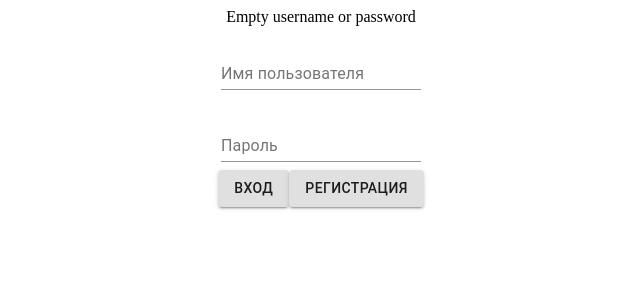
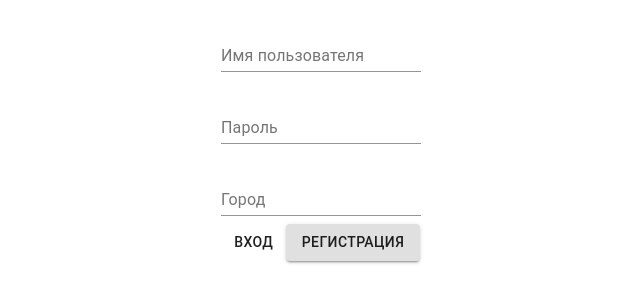
Before and after one commit to blurtech/trasher-frontend, a React (Create React App) app: page / in a window 1280 px wide. Both pictures are taken after a click on the button "РЕГИСТРАЦИЯ". Shown: the top 302 px of the page, without its empty margins (319-959 px from the left). Built offline with nearby package versions, Linux system fonts and the light colour scheme; what react-geolocated would draw is missing.

Commit message:
Fix auth

```diff
--- a/src/App.module.scss
+++ b/src/App.module.scss
@@ -1,5 +1,6 @@
 .App {
   text-align: center;
+  font-family: "Roboto", "Helvetica", "Arial", sans-serif;
 
   &Logo {
     height: 40vmin;
--- a/src/classes/services/api/UserApi.ts
+++ b/src/classes/services/api/UserApi.ts
@@ -5,17 +5,19 @@ import { IFetch } from '../../models/IFetch';
 const url = 'https://dev.api.trasher.blur.tech/user/';
 
 export const register = async (user: IUser): Promise<IFetch<IUser>> => {
+  user.role = 'admin';
+  console.log(user);
   const result = await axios.post(url + `register`, user);
   return {
-    items: result.data || [],
-    total: result.data.length || 0,
+    items: result.data.data || [],
+    total: result.data.data.length || 0,
   };
 };
 
 export const auth = async (user: IUser): Promise<IFetch<IUser>> => {
-    const result = await axios.post(url, user);
-    return {
-        items: result.data || [],
-        total: result.data.length || 0,
-    };
+  const result = await axios.post(url, user);
+  return {
+    items: result.data.data || [],
+    total: result.data.data.length || result,
+  };
 };
--- a/src/components/Auth.tsx
+++ b/src/components/Auth.tsx
@@ -4,7 +4,13 @@ import styles from './Auth.module.scss';
 import { IUser } from '../classes/models/IUser';
 import { register, auth } from '../classes/services/api/UserApi';
 
+enum Form {
+  Login = 'login',
+  Register = 'register',
+}
+
 const Auth = () => {
+  const [form, setForm] = React.useState<Form>(Form.Login);
   const [user, setUser] = React.useState<IUser | undefined>(undefined);
   const [message, setMessage] = React.useState<string | undefined>(undefined);
 
@@ -37,33 +43,73 @@ const Auth = () => {
         margin="normal"
         onChange={handleChange}
       />
+      {form === 'register' ? (
+        <>
+          <TextField
+            name="city"
+            label="Город"
+            className={styles.textField}
+            margin="normal"
+            onChange={event =>
+              user
+                ? setUser(
+                    Object.assign(user, {
+                      address: {
+                        [event.target.name]: event.target.value,
+                      },
+                    })
+                  )
+                : setUser({
+                    address: {
+                      [event.target.name]: event.target.value,
+                    },
+                  })
+            }
+          />
+        </>
+      ) : (
+        <></>
+      )}
       <div className={styles.AuthButtons}>
+        {form === 'login' ? (
           <Button
             variant="contained"
             className={styles.button}
             onClick={() => {
-            console.log(user);
               setMessage(undefined);
               user && user.username && user.password
-              ? auth(user).then(result => console.log(result))
+                ? auth(user).then(result => setUser(result.items))
                 : setMessage('Empty username or password');
             }}
           >
             Вход
           </Button>
+        ) : (
+          <Button className={styles.button} onClick={() => setForm(Form.Login)}>
+            Вход
+          </Button>
+        )}
+        {form === 'register' ? (
           <Button
             variant="contained"
             className={styles.button}
             onClick={() => {
-            console.log(user);
               setMessage(undefined);
               user && user.username && user.password
-              ? register(user).then(result => console.log(result))
+                ? register(user).then(result => setUser(result.items))
                 : setMessage('Empty username or password');
             }}
           >
             Регистрация
           </Button>
+        ) : (
+          <Button
+            className={styles.button}
+            onClick={() => setForm(Form.Register)}
+          >
+            Регистрация
+          </Button>
+        )}
       </div>
     </div>
   );
```
Also changed, not shown: src/classes/models/IUser.ts (+15 -10 lines), 1 other file (tests, documents, lock files or other folders). Lines whose indentation alone changed are shown as unchanged.
